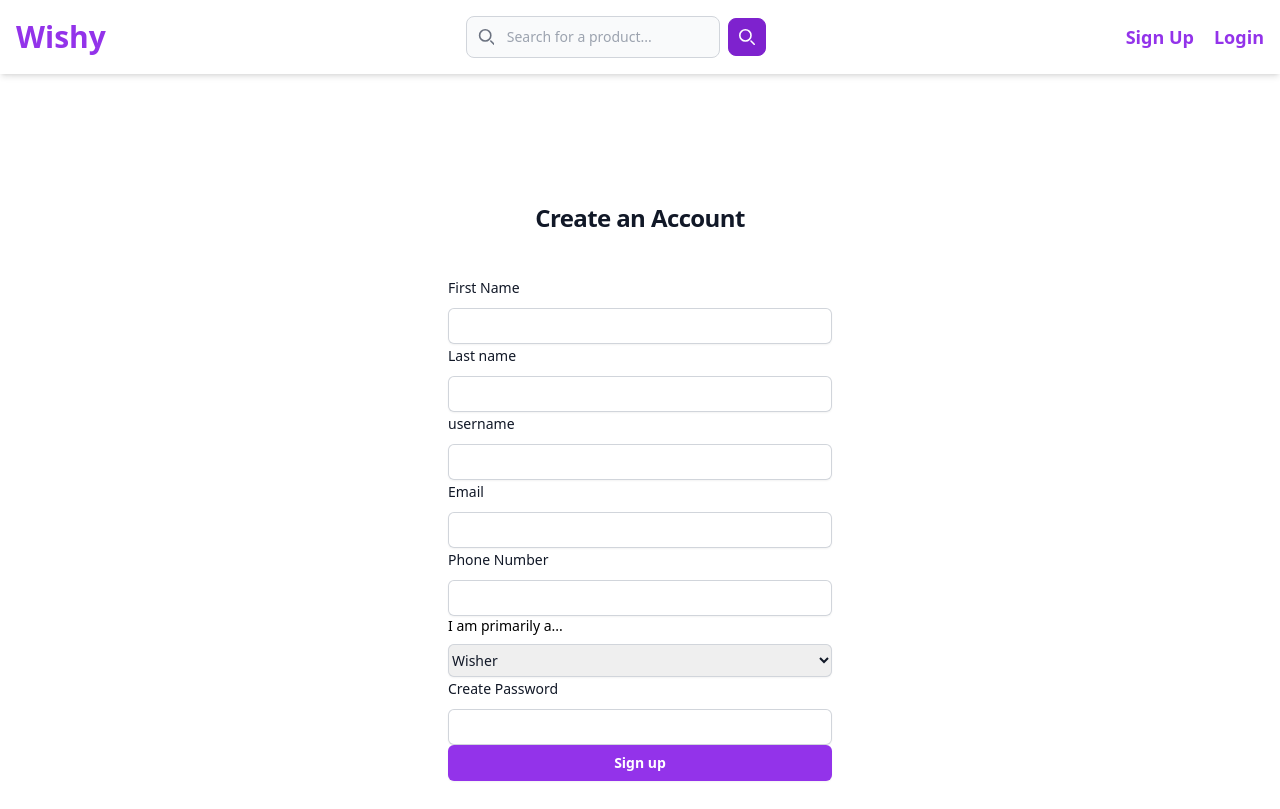
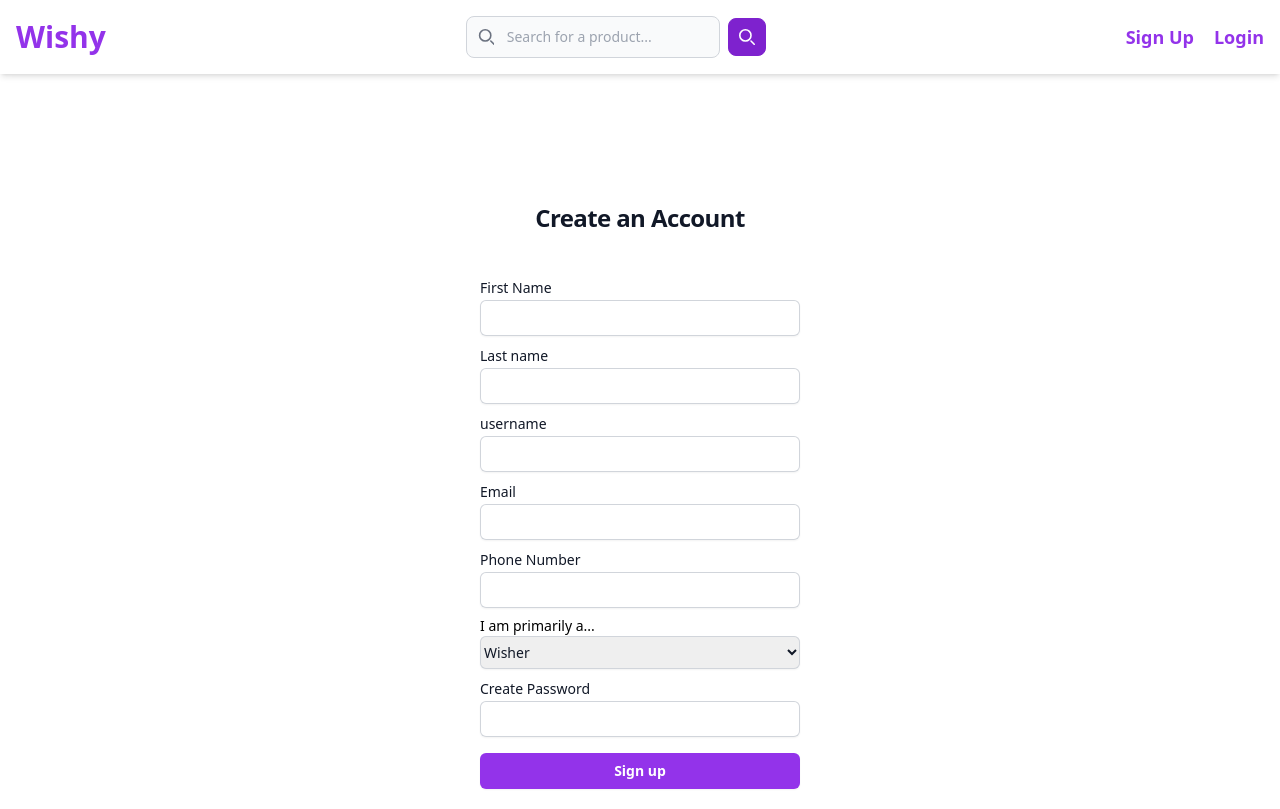
Before and after one commit to atulyamiglani/wishy-frontend, a React (Create React App) app: page /sign-up in a window 1280 px wide. Built offline with nearby package versions, Linux system fonts and the light colour scheme; no server answers.

Commit message:
final qol changes

```diff
--- a/src/App.tsx
+++ b/src/App.tsx
@@ -74,7 +74,7 @@ function App() {
         <Navbar />
 
         {/* This is to make sure the navbar doesn't overlap the content */}
-        <div className="h-24"></div>
+        <div className="h-44 sm:h-24 "></div>
 
         <Routes>
           <Route path="/" element={<Home />} />
--- a/src/Components/Home/index.tsx
+++ b/src/Components/Home/index.tsx
@@ -88,7 +88,7 @@ const Home: React.FC = () => {
   useEffect(fetchFeed, []);
 
   return (
-    <div className="container m-auto">
+    <div className="container px-4 m-auto">
       <h1>Home</h1>
       {user && user.role === "WISHER" && (
         <h2>Products your friends are looking for...</h2>
--- a/src/Components/Login/index.tsx
+++ b/src/Components/Login/index.tsx
@@ -27,7 +27,7 @@ const Login: React.FC<{}> = () => {
           Login
         </h2>
       </div>
-      <div className="mt-10 sm:mx-auto sm:w-full sm:max-w-sm">
+      <div className="container mt-10 mx-auto px-8 max-w-sm">
         {/* TODO: this form thing was adding query params to the url.
         commented it out for now. Password shouldnt be in the query params lol. */}
         {/* <form className="space-y-6"> */}
@@ -77,7 +77,7 @@ const Login: React.FC<{}> = () => {
         </div>
         <div>
           <button
-            className="flex w-full justify-center rounded-md bg-purple-600 px-3 py-1.5 text-sm font-semibold leading-6 text-white shadow-sm hover:bg-indigo-500 focus-visible:outline focus-visible:outline-2 focus-visible:outline-offset-2 focus-visible:outline-indigo-600"
+            className="flex w-full justify-center rounded-md bg-purple-600 mt-5 px-3 py-1.5 text-sm font-semibold leading-6 text-white shadow-sm hover:bg-indigo-500 focus-visible:outline focus-visible:outline-2 focus-visible:outline-offset-2 focus-visible:outline-indigo-600"
             onClick={async () => {
               console.log(loginValues);
               const loggedIn = signIn(loginValues);
@@ -95,7 +95,7 @@ const Login: React.FC<{}> = () => {
                 });
             }}
           >
-            Login
+            Log In
           </button>
           {showErrorToast && (
             <Toast>
--- a/src/Components/Profile/profilewishlists.tsx
+++ b/src/Components/Profile/profilewishlists.tsx
@@ -16,8 +16,14 @@ const ProfileWishlists: React.FC<ProfileWishlistsProps> = ({ wishlists }) => {
           <Link key={wishlist._id} to={`/wishlist/${wishlist._id}`}>
             <div className="hover:bg-purple-300 p-3">
               <h1>{wishlist.title}</h1>
+              <Link
+                className="font-bold hover:underline hover:text-purple-600"
+                to={`/profile/${wishlist.owner}`}
+              >
+                by @{wishlist.owner}
+              </Link>
               <p className="italic mb-2">
-                Created {wishlist.created.toString()}
+                Created {new Date(wishlist.created).toLocaleDateString()}
               </p>
               <h3>{wishlist.productInfos.length} Gifts</h3>
             </div>
--- a/src/Components/SignUp/index.tsx
+++ b/src/Components/SignUp/index.tsx
@@ -48,18 +48,18 @@ const SignUp: React.FC<{}> = () => {
           Create an Account
         </h2>
       </div>
-      <div className="mt-10 sm:mx-auto sm:w-full sm:max-w-sm">
+      <div className="mt-10 mx-auto w-full max-w-sm container px-8">
         {/* TODO: this form thing was adding query params to the url.
         commented it out for now. Password shouldnt be in the query params lol. */}
         {/* <form className="space-y-6"> */}
         <div>
           <label
             htmlFor="firstName"
-            className="block text-sm font-medium leading-6 text-gray-900"
+            className="block text-sm font-medium leading-6 text-gray-900 mt-2"
           >
             First Name
           </label>
-          <div className="mt-2">
+          <div>
             <input
               id="firstName"
               name="name"
@@ -79,11 +79,11 @@ const SignUp: React.FC<{}> = () => {
         <div>
           <label
             htmlFor="lastName"
-            className="block text-sm font-medium leading-6 text-gray-900"
+            className="block text-sm font-medium leading-6 text-gray-900 mt-2"
           >
             Last name
           </label>
-          <div className="mt-2">
+          <div>
             <input
               id="lastName"
               name="name"
@@ -103,11 +103,11 @@ const SignUp: React.FC<{}> = () => {
         <div>
           <label
             htmlFor="username"
-            className="block text-sm font-medium leading-6 text-gray-900"
+            className="block text-sm font-medium leading-6 text-gray-900 mt-2"
           >
             username
           </label>
-          <div className="mt-2">
+          <div>
             <input
               id="username"
               name="name"
@@ -127,11 +127,11 @@ const SignUp: React.FC<{}> = () => {
         <div>
           <label
             htmlFor="email"
-            className="block text-sm font-medium leading-6 text-gray-900"
+            className="block text-sm font-medium leading-6 text-gray-900 mt-2"
           >
             Email
           </label>
-          <div className="mt-2">
+          <div>
             <input
               id="email"
               name="email"
@@ -151,11 +151,11 @@ const SignUp: React.FC<{}> = () => {
         <div>
           <label
             htmlFor="phone"
-            className="block text-sm font-medium leading-6 text-gray-900"
+            className="block text-sm font-medium leading-6 text-gray-900 mt-2"
           >
             Phone Number
           </label>
-          <div className="mt-2">
+          <div>
             <input
               id="phone"
               name="phone"
@@ -172,7 +172,7 @@ const SignUp: React.FC<{}> = () => {
             />
           </div>
         </div>
-        <label htmlFor="isWishing" className="block mb-2 text-sm font-medium">
+        <label htmlFor="isWishing" className="block text-sm font-medium mt-2">
           I am primarily a...
         </label>
         <select
@@ -192,12 +192,12 @@ const SignUp: React.FC<{}> = () => {
           <div className="flex items-center justify-between">
             <label
               htmlFor="password"
-              className="block text-sm font-medium leading-6 text-gray-900"
+              className="block text-sm font-medium leading-6 text-gray-900 mt-2"
             >
               Create Password
             </label>
           </div>
-          <div className="mt-2">
+          <div>
             <input
               id="password"
               name="password"
@@ -217,7 +217,7 @@ const SignUp: React.FC<{}> = () => {
 
         <div>
           <button
-            className="flex w-full justify-center rounded-md bg-purple-600 px-3 py-1.5 text-sm font-semibold leading-6 text-white shadow-sm hover:bg-indigo-500 focus-visible:outline focus-visible:outline-2 focus-visible:outline-offset-2 focus-visible:outline-indigo-600"
+            className="mt-4 mb-5 flex w-full justify-center rounded-md bg-purple-600 px-3 py-1.5 text-sm font-semibold leading-6 text-white shadow-sm hover:bg-indigo-500 focus-visible:outline focus-visible:outline-2 focus-visible:outline-offset-2 focus-visible:outline-indigo-600"
             onClick={async () => {
               const signedUpUser = signUp(signUpFormValues);
               console.log("BYEEEEE", signedUpUser);
--- a/src/Components/Wishlist/index.tsx
+++ b/src/Components/Wishlist/index.tsx
@@ -159,7 +159,7 @@ const WishlistView: React.FC = () => {
   };
 
   return (
-    <div className="container m-auto mb-5">
+    <div className="container m-auto mb-5 px-4">
       {/*Intro*/}
       <h1 className="text-5xl font-bold mb-2">{wishlist.title}</h1>
       <div className="flex justify-between items-center mb-4">
@@ -195,7 +195,7 @@ const WishlistView: React.FC = () => {
       </div>
       <hr />
       <p className="text-lg italic mt-4 mb-4">
-        Created {wishlist.created.toString()}
+        Created {new Date(wishlist.created).toLocaleDateString()}
       </p>
       <p className="text-lg mb-4">{wishlist.description}</p>
 
--- a/src/Components/navbar.tsx
+++ b/src/Components/navbar.tsx
@@ -11,7 +11,7 @@ const Navbar: React.FC = () => {
   };
 
   return (
-    <nav className="bg-white fixed top-0 w-full shadow-md p-4 flex items-center justify-between">
+    <nav className="bg-white fixed top-0 w-full shadow-md p-4 flex flex-wrap gap-y-3 gap-x-5 items-center justify-between">
       <Link
         to="/"
         className="text-3xl font-bold text-purple-600 hover:text-blue-600"
@@ -20,7 +20,7 @@ const Navbar: React.FC = () => {
       </Link>
       <SearchBar goToPageLink="search" placeHolder="Search for a product..." />
 
-      <div className="flex space-x-5">
+      <div className="flex flex-wrap space-x-5">
         {user == null && (
           <>
             <Link
--- a/src/client.ts
+++ b/src/client.ts
@@ -189,3 +189,8 @@ export const getAccount = async () => {
   const account = await axios.get(`${BACKEND_URL}/account`);
   return account.data;
 };
+
+export const getAllWishlists = async () => {
+  const wishlists = await axios.get(`${BACKEND_URL}/wishlists`);
+  return wishlists.data as Wishlist[];
+};
```
Also changed, not shown: src/Components/ProductDetails/index.tsx (+27 -3 lines).
